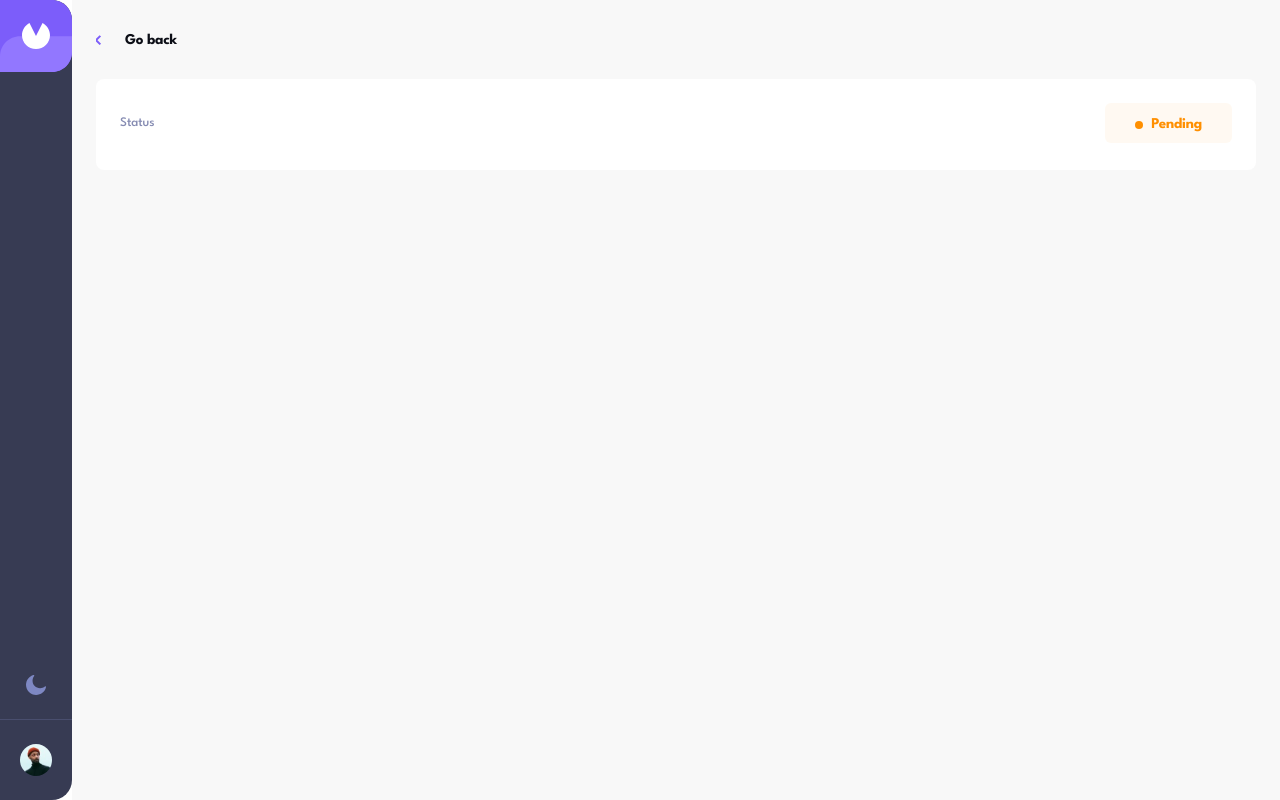
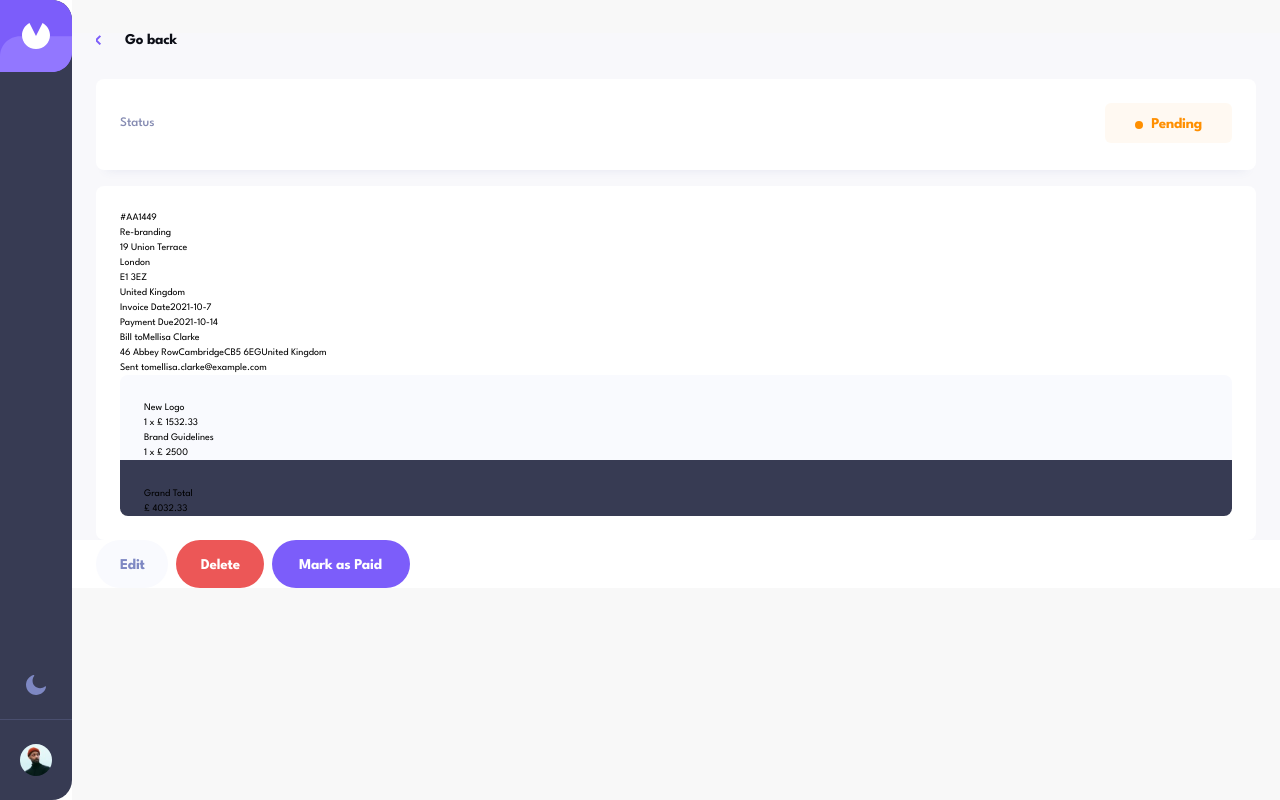
Before and after one commit to Bletfen/Invoice-App, a React (Vite) app: page /AA1449 in a window 1280 px wide. Built offline with nearby package versions, Linux system fonts and the light colour scheme.

Commit message:
basic structure invoice page

```diff
--- a/src/layout/Layout.tsx
+++ b/src/layout/Layout.tsx
@@ -5,7 +5,7 @@ export default function Layout() {
     <div className="flex flex-col xl:flex-row">
       <Header />
       <div
-        className="px-[2.4rem]
+        className="
         bg-[#f8f8f8] min-h-screen
         pb-[10.5rem] w-full"
       >
--- a/src/pages/Invoice.tsx
+++ b/src/pages/Invoice.tsx
@@ -10,10 +10,15 @@ export default function Invoice() {
     navigate(-1);
   };
   return (
-    <div className="mt-[3.3rem]">
+    <div className="bg-[#f8f8fb]">
+      <div
+        className="mt-[3.3rem]
+      px-[2.4rem]"
+      >
         <div
           className="flex gap-[2.3rem]
-        items-center cursor-pointer"
+        items-center cursor-pointer
+        "
           onClick={goBack}
         >
           <svg
@@ -39,7 +44,9 @@ export default function Invoice() {
         <div
           className="pt-[2.4rem] px-[2.4rem] pb-[2.7rem]
         flex items-center justify-between bg-white
-        rounded-[0.8rem] mt-[3.1rem]"
+        rounded-[0.8rem] mt-[3.1rem]
+        shadow-[0_10px_10px_-10px_rgba(72,84,159,0.1)]
+        "
         >
           <span
             className="
@@ -74,6 +81,113 @@ export default function Invoice() {
             <span>{getInvoice.status}</span>
           </div>
         </div>
+        <div
+          className="p-[2.4rem] bg-white rounded-[0.8rem]
+        shadow-[0_10px_10px_-10px_rgba(72,84,159,0.1)]
+        mt-[1.6rem]"
+        >
+          <div>
+            <div>
+              <h3>#{getInvoice.id}</h3>
+              <span>{getInvoice.description}</span>
+            </div>
+            <div className="flex flex-col">
+              <span>{getInvoice.senderAddress.street}</span>
+              <span>{getInvoice.senderAddress.city}</span>
+              <span>{getInvoice.senderAddress.postCode}</span>
+              <span>{getInvoice.senderAddress.country}</span>
+            </div>
+            <div>
+              <div>
+                <span>Invoice Date</span>
+                <span>{getInvoice.createdAt}</span>
+              </div>
+              <div>
+                <span>Payment Due</span>
+                <span>{getInvoice.paymentDue}</span>
+              </div>
+              <div>
+                <div>
+                  <span>Bill to</span>
+                  <span>{getInvoice.clientName}</span>
+                </div>
+                <div>
+                  <span>{getInvoice.clientAddress.street}</span>
+                  <span>{getInvoice.clientAddress.city}</span>
+                  <span>{getInvoice.clientAddress.postCode}</span>
+                  <span>{getInvoice.clientAddress.country}</span>
+                </div>
+              </div>
+              <div>
+                <span>Sent to</span>
+                <span>{getInvoice.clientEmail}</span>
+              </div>
+            </div>
+            <div
+              className="px-[2.4rem] pt-[2.5rem] pb-[2.3rem
+            bg-[#f9fafe] rounded-t-[0.8rem]"
+            >
+              <div>
+                {getInvoice.items.map((item) => (
+                  <>
+                    <div>
+                      <h4>{item.name}</h4>
+                      <p>
+                        {item.quantity} x £ {item.price}
+                      </p>
+                    </div>
+                  </>
+                ))}
+              </div>
+            </div>
+            <div
+              className="px-[2.4rem] pt-[2.6rem] pb-[2.2rem
+            bg-[#373b53] rounded-b-[0.8rem]"
+            >
+              <span>Grand Total</span>
+              <h5>£ {getInvoice.total}</h5>
+            </div>
+          </div>
+        </div>
+      </div>
+      <div className="bg-white">
+        <div
+          className="px-[2.4rem]
+          flex gap-[0.8rem]
+          text-[1.5rem] font-bold
+          leading-[1.5rem] tracking-[-0.25px]
+          text-white"
+        >
+          <button
+            className="
+            pt-[1.8rem] pb-[1.5rem]
+            bg-[#f9fafe]
+            pl-[2.4rem] pr-[2.3rem]
+            rounded-[2.4rem]
+            text-[#7e88c3]"
+          >
+            Edit
+          </button>
+          <button
+            className="
+            pt-[1.8rem] pb-[1.5rem]
+            bg-[#ec5757]
+            pl-[2.5rem] pr-[2.4rem]
+            rounded-[2.4rem]"
+          >
+            Delete
+          </button>
+          <button
+            className="
+            pt-[1.8rem] pb-[1.5rem]
+            bg-[#7c5dfa]
+            pl-[2.7rem] pr-[2.8rem]
+            rounded-[2.4rem]"
+          >
+            Mark as Paid
+          </button>
+        </div>
+      </div>
     </div>
   );
 }
--- a/src/pages/Invoices.tsx
+++ b/src/pages/Invoices.tsx
@@ -18,7 +18,7 @@ export default function Invoices() {
     );
   });
   return (
-    <div>
+    <div className="px-[2.4rem]">
       <Filter filter={filter} setFilter={setFilter} />
       <div className="flex flex-col gap-[1.6rem]">
         {filteredDataBase.map((item) => (
@@ -26,7 +26,8 @@ export default function Invoices() {
             <div
               className="pt-[2.4rem] pb-[2.2rem]
               px-[2.4rem] bg-white rounded-[0.8rem]
-              shadow-[0_10px_10px_-10px_rgba(72,84,159,0.1)]"
+              shadow-[0_10px_10px_-10px_rgba(72,84,159,0.1)]
+              "
             >
               <div
                 className="flex
```
Lines whose indentation alone changed are shown as unchanged.
